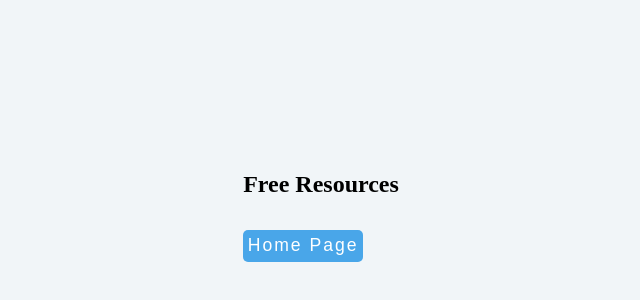
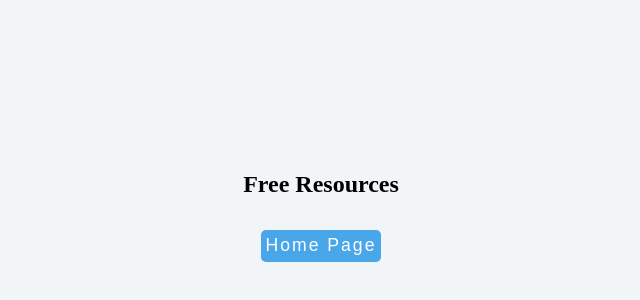
Before and after one commit to tee4tao/cgpa-calculator, a React (Create React App) app: page /free-resources in a window 1280 px wide. Shown: the part 184-484 px from the top of the page, without its empty margins (319-959 px from the left). Built offline with nearby package versions, Linux system fonts and the light colour scheme.

Commit message:
additional changes

```diff
--- a/src/FreeResources.js
+++ b/src/FreeResources.js
@@ -2,7 +2,7 @@ import { Link } from "react-router-dom";
 export let FreeResources = () => {
   let progress = "Work In Progress";
   return (
-    <section>
+    <section className="resouces-page">
       {alert(progress)}
       <h1>Free Resources</h1>
       <Link to="/">
--- a/src/index.css
+++ b/src/index.css
@@ -383,3 +383,12 @@ td {
 .cgpa {
   text-transform: capitalize;
 }
+
+/*
+============
+resouces-page
+============
+*/
+.resouces-page {
+  text-align: center;
+}
```
